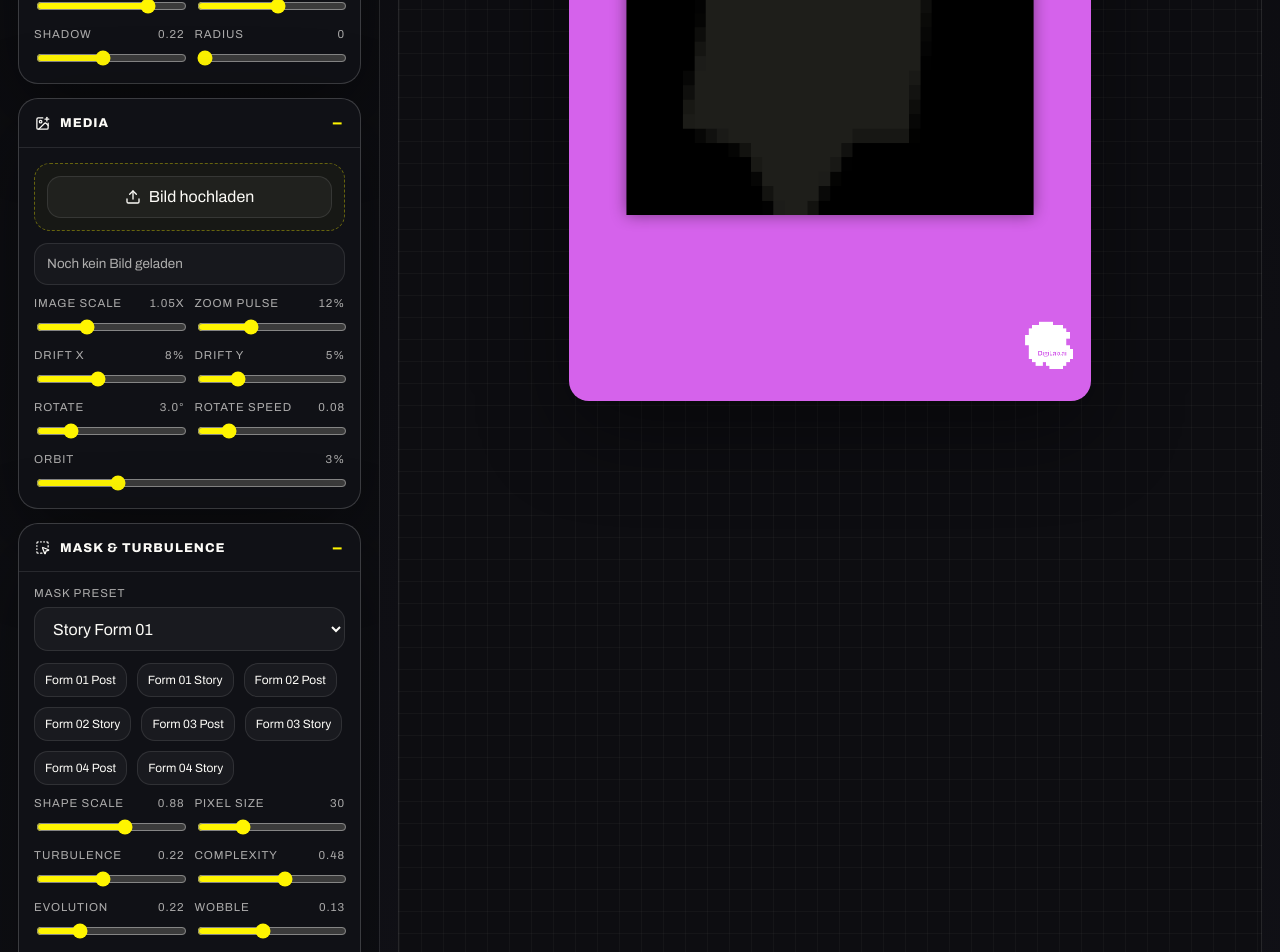
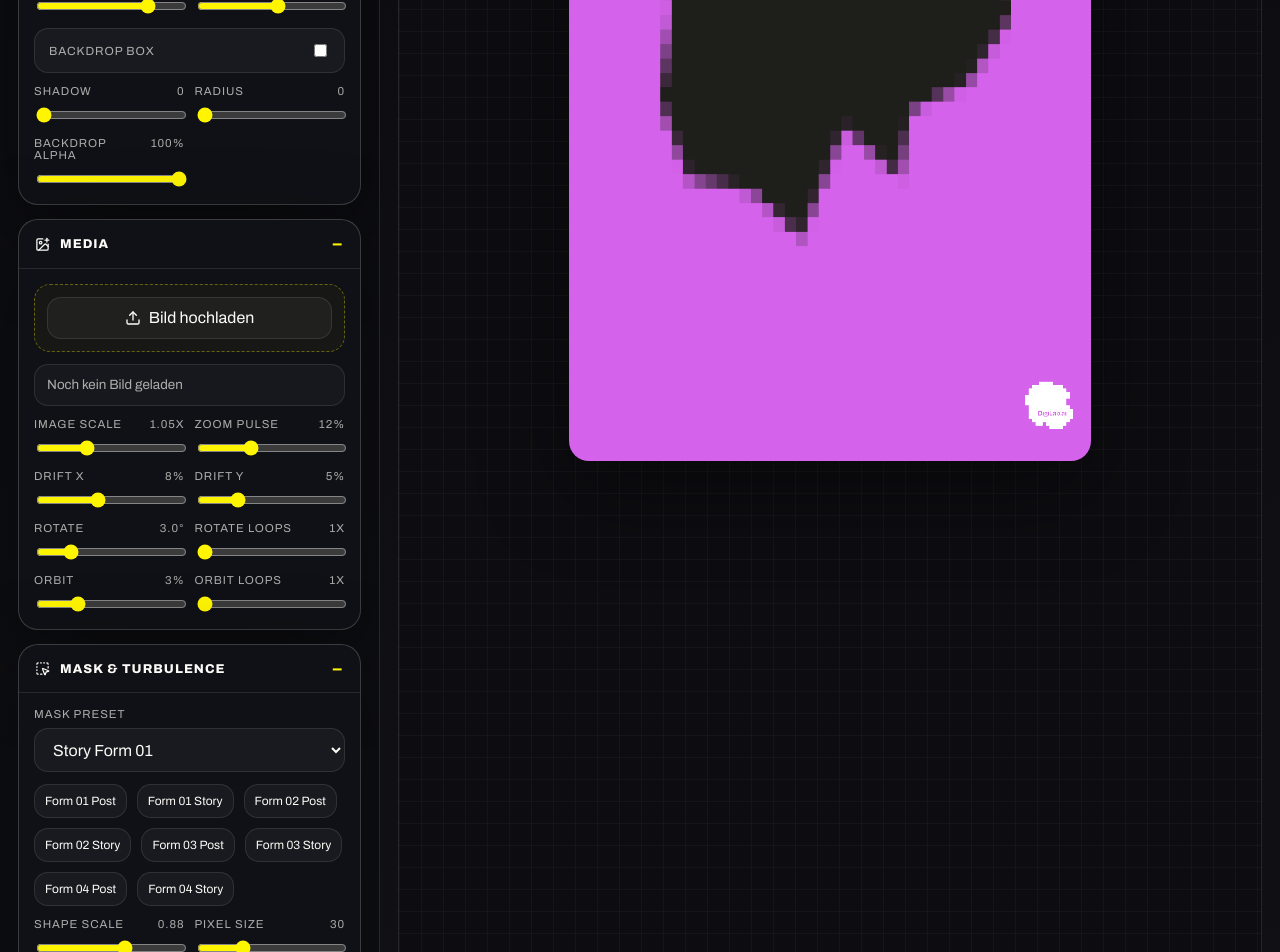
Before and after one commit to maicoding/digilab-mask-motion-studio, a React (Vite) app: page / in a window 1280 px wide. Shown: the part 1360-2312 px from the top of the page. Built offline with nearby package versions, Linux system fonts and the light colour scheme.

Commit message:
Make mask motion seamless and frameless

```diff
--- a/src/App.jsx
+++ b/src/App.jsx
@@ -457,9 +457,14 @@ const App = () => {
             <SliderField label="Stage Breite" value={scene.stage.width} min={0.3} max={0.92} step={0.01} format={(value) => `${Math.round(value * 100)}%`} onChange={(value) => updateScene('stage.width', value)} />
             <SliderField label="Stage Höhe" value={scene.stage.height} min={0.2} max={0.86} step={0.01} format={(value) => `${Math.round(value * 100)}%`} onChange={(value) => updateScene('stage.height', value)} />
           </div>
+          <ToggleField label="Backdrop Box" checked={scene.stage.showBackdrop ?? false} onChange={(value) => updateScene('stage.showBackdrop', value)} />
           <div className="field-grid">
             <SliderField label="Shadow" value={scene.stage.shadow} min={0} max={0.5} step={0.01} onChange={(value) => updateScene('stage.shadow', value)} />
             <SliderField label="Radius" value={scene.stage.radius} min={0} max={0.2} step={0.01} onChange={(value) => updateScene('stage.radius', value)} />
+          </div>
+          <div className="field-grid">
+            <SliderField label="Backdrop Alpha" value={scene.stage.backdropOpacity ?? 1} min={0} max={1} step={0.01} format={(value) => `${Math.round(value * 100)}%`} onChange={(value) => updateScene('stage.backdropOpacity', value)} />
+            <div />
           </div>
         </Section>
 
@@ -476,9 +481,12 @@ const App = () => {
           </div>
           <div className="field-grid">
             <SliderField label="Rotate" value={scene.imageMotion.rotate} min={0} max={15} step={0.5} format={(value) => `${value.toFixed(1)}°`} onChange={(value) => updateScene('imageMotion.rotate', value)} />
-            <SliderField label="Rotate Speed" value={scene.imageMotion.rotateSpeed} min={0.01} max={0.4} step={0.01} format={(value) => `${value.toFixed(2)}`} onChange={(value) => updateScene('imageMotion.rotateSpeed', value)} />
+            <SliderField label="Rotate Loops" value={scene.imageMotion.rotateSpeed} min={1} max={8} step={1} format={(value) => `${Math.round(value)}x`} onChange={(value) => updateScene('imageMotion.rotateSpeed', value)} />
           </div>
-          <SliderField label="Orbit" value={scene.imageMotion.orbit ?? 0} min={0} max={0.12} step={0.005} format={(value) => `${Math.round(value * 100)}%`} onChange={(value) => updateScene('imageMotion.orbit', value)} />
+          <div className="field-grid">
+            <SliderField label="Orbit" value={scene.imageMotion.orbit ?? 0} min={0} max={0.12} step={0.005} format={(value) => `${Math.round(value * 100)}%`} onChange={(value) => updateScene('imageMotion.orbit', value)} />
+            <SliderField label="Orbit Loops" value={scene.imageMotion.orbitCycles ?? 1} min={1} max={8} step={1} format={(value) => `${Math.round(value)}x`} onChange={(value) => updateScene('imageMotion.orbitCycles', value)} />
+          </div>
         </Section>
 
         <Section title="Mask & Turbulence" icon={SquareDashedMousePointer}>
@@ -504,7 +512,7 @@ const App = () => {
             <SliderField label="Complexity" value={scene.mask.complexity} min={0} max={0.8} step={0.01} onChange={(value) => updateScene('mask.complexity', value)} />
           </div>
           <div className="field-grid">
-            <SliderField label="Evolution" value={scene.mask.evolutionSpeed} min={0.01} max={0.8} step={0.01} onChange={(value) => updateScene('mask.evolutionSpeed', value)} />
+            <SliderField label="Evolution Loops" value={scene.mask.evolutionSpeed} min={1} max={8} step={1} format={(value) => `${Math.round(value)}x`} onChange={(value) => updateScene('mask.evolutionSpeed', value)} />
             <SliderField label="Wobble" value={scene.mask.wobble} min={0} max={0.3} step={0.01} onChange={(value) => updateScene('mask.wobble', value)} />
           </div>
           <div className="field-grid">
--- a/src/engine.js
+++ b/src/engine.js
@@ -3,6 +3,7 @@ const tintCache = new Map();
 
 const clamp = (value, min, max) => Math.min(max, Math.max(min, value));
 const fract = (value) => value - Math.floor(value);
+const TAU = Math.PI * 2;
 
 const getScratchCanvas = (key, width, height) => {
   let canvas = scratch.get(key);
@@ -77,14 +78,21 @@ const getProcessedAsset = (image, settings) => {
   return canvas;
 };
 
-const makeMaskPolygon = (mask, time) => {
+const getLoopPhase = (scene, time) => {
+  const duration = Math.max(0.0001, scene.playback?.duration ?? 1);
+  return fract(((time % duration) + duration) / duration);
+};
+
+const makeMaskPolygon = (mask, phase) => {
   const points = [];
   const total = Math.max(8, mask.points);
-  const breath = 1 + Math.sin(time * Math.max(0.04, mask.evolutionSpeed) * 4 + mask.seed * 0.001) * (mask.breath ?? 0);
+  const primaryCycles = Math.max(1, Math.round(mask.evolutionSpeed ?? 1));
+  const secondaryCycles = Math.max(1, primaryCycles + Math.round((mask.complexity ?? 0) * 6));
+  const breath = 1 + Math.sin(TAU * phase * primaryCycles + mask.seed * 0.001) * (mask.breath ?? 0);
   for (let index = 0; index < total; index += 1) {
     const angle = (index / total) * Math.PI * 2;
-    const waveA = Math.sin(angle * 2 + time * mask.evolutionSpeed * 6 + mask.seed * 0.0021) * mask.asymmetry;
-    const waveB = Math.sin(angle * (2 + mask.complexity * 10) - time * mask.evolutionSpeed * 4 + index * 0.27) * mask.wobble;
+    const waveA = Math.sin(angle * 2 + TAU * phase * primaryCycles + mask.seed * 0.0021) * mask.asymmetry;
+    const waveB = Math.sin(angle * (2 + mask.complexity * 10) - TAU * phase * secondaryCycles + index * 0.27) * mask.wobble;
     const waveC = (hash(mask.seed + index * 8.3) - 0.5) * mask.turbulence * 0.8;
     const radius = mask.shapeScale * breath * clamp(0.78 + waveA + waveB + waveC, 0.36, 1.18);
     points.push({
@@ -95,11 +103,11 @@ const makeMaskPolygon = (mask, time) => {
   return points;
 };
 
-const drawPixelMask = (maskCanvas, mask, time, fill) => {
+const drawPixelMask = (maskCanvas, mask, phase, fill) => {
   const ctx = maskCanvas.getContext('2d');
   const resolution = maskCanvas.width;
   const center = resolution / 2;
-  const polygon = makeMaskPolygon(mask, time);
+  const polygon = makeMaskPolygon(mask, phase);
   ctx.save();
   ctx.translate(center + mask.xOffset * resolution * 0.08, center + mask.yOffset * resolution * 0.08);
   ctx.scale(center, center);
@@ -122,7 +130,9 @@ const drawStage = (ctx, width, height, stage) => {
   const stageHeight = height * stage.height;
   const x = width * stage.x - stageWidth / 2;
   const y = height * stage.y - stageHeight / 2;
+  if (stage.showBackdrop) {
     ctx.save();
+    ctx.globalAlpha = stage.backdropOpacity ?? 1;
     ctx.shadowColor = 'rgba(0,0,0,0.45)';
     ctx.shadowBlur = stage.shadow * 140;
     ctx.fillStyle = stage.fill;
@@ -135,13 +145,14 @@ const drawStage = (ctx, width, height, stage) => {
       ctx.fillRect(x, y, stageWidth, stageHeight);
     }
     ctx.restore();
+  }
   return { x, y, width: stageWidth, height: stageHeight };
 };
 
-const drawMaskedImage = (ctx, bounds, scene, time, image, colors) => {
+const drawMaskedImage = (ctx, bounds, scene, phase, image, colors) => {
   const maskSize = Math.round(Math.max(36, scene.mask.pixelSize));
   const maskCanvas = getScratchCanvas(`mask:${scene.mask.presetId}:${maskSize}`, maskSize, maskSize);
-  drawPixelMask(maskCanvas, scene.mask, time, '#ffffff');
+  drawPixelMask(maskCanvas, scene.mask, phase, '#ffffff');
 
   const contentCanvas = getScratchCanvas(`content:${bounds.width}:${bounds.height}`, Math.ceil(bounds.width), Math.ceil(bounds.height));
   const contentCtx = contentCanvas.getContext('2d');
@@ -150,10 +161,13 @@ const drawMaskedImage = (ctx, bounds, scene, time, image, colors) => {
   contentCtx.fillRect(0, 0, contentCanvas.width, contentCanvas.height);
 
   if (image) {
-    const driftX = Math.sin(time * 1.3) * scene.imageMotion.driftX + Math.sin(time * 0.73 + 0.4) * (scene.imageMotion.orbit ?? 0);
-    const driftY = Math.cos(time * 1.17) * scene.imageMotion.driftY + Math.cos(time * 0.91 + 0.9) * (scene.imageMotion.orbit ?? 0);
-    const zoom = 1 + Math.sin(time * scene.imageMotion.zoomSpeed * 6) * scene.imageMotion.zoom;
-    const rotation = Math.sin(time * scene.imageMotion.rotateSpeed * 6) * scene.imageMotion.rotate;
+    const zoomCycles = Math.max(1, Math.round(scene.imageMotion.zoomSpeed ?? 1));
+    const rotateCycles = Math.max(1, Math.round(scene.imageMotion.rotateSpeed ?? 1));
+    const orbitCycles = Math.max(1, Math.round(scene.imageMotion.orbitCycles ?? 1));
+    const driftX = Math.sin(TAU * phase) * scene.imageMotion.driftX + Math.sin(TAU * phase * orbitCycles + 0.4) * (scene.imageMotion.orbit ?? 0);
+    const driftY = Math.cos(TAU * phase) * scene.imageMotion.driftY + Math.cos(TAU * phase * orbitCycles + 0.9) * (scene.imageMotion.orbit ?? 0);
+    const zoom = 1 + Math.sin(TAU * phase * zoomCycles) * scene.imageMotion.zoom;
+    const rotation = Math.sin(TAU * phase * rotateCycles) * scene.imageMotion.rotate;
     const fitScale = Math.max(contentCanvas.width / image.width, contentCanvas.height / image.height) * scene.imageMotion.scale * zoom;
     const drawWidth = image.width * fitScale;
     const drawHeight = image.height * fitScale;
@@ -199,6 +213,7 @@ export const renderScene = ({ ctx, width, height, scene, colors, time, getImage
   ctx.clearRect(0, 0, width, height);
   ctx.fillStyle = scene.useCustomBackground ? scene.backgroundColor : colors.background;
   ctx.fillRect(0, 0, width, height);
+  const phase = getLoopPhase(scene, time);
 
   const bounds = drawStage(ctx, width, height, {
     ...scene.stage,
@@ -206,7 +221,7 @@ export const renderScene = ({ ctx, width, height, scene, colors, time, getImage
   });
 
   const image = getImage(scene.imageSrc);
-  drawMaskedImage(ctx, bounds, scene, time, image, colors);
+  drawMaskedImage(ctx, bounds, scene, phase, image, colors);
 
   const logoImage = getImage(scene.overlay.logoSrc);
   drawLogo(ctx, width, height, scene.overlay, logoImage);
--- a/src/presets.js
+++ b/src/presets.js
@@ -56,32 +56,32 @@ export const MOTION_PRESETS = [
   {
     id: 'ae-classic',
     label: 'AE Classic',
-    mask: { turbulence: 0.22, complexity: 0.46, evolutionSpeed: 0.22, wobble: 0.13, asymmetry: 0.17, breath: 0.04 },
-    imageMotion: { driftX: 0.08, driftY: 0.05, zoom: 0.12, zoomSpeed: 0.18, rotate: 3, rotateSpeed: 0.08, orbit: 0.03 },
+    mask: { turbulence: 0.22, complexity: 0.46, evolutionSpeed: 2, wobble: 0.13, asymmetry: 0.17, breath: 0.04 },
+    imageMotion: { driftX: 0.08, driftY: 0.05, zoom: 0.12, zoomSpeed: 2, rotate: 3, rotateSpeed: 1, orbit: 0.03, orbitCycles: 1 },
   },
   {
     id: 'soft-float',
     label: 'Soft Float',
-    mask: { turbulence: 0.12, complexity: 0.28, evolutionSpeed: 0.12, wobble: 0.07, asymmetry: 0.1, breath: 0.06 },
-    imageMotion: { driftX: 0.04, driftY: 0.025, zoom: 0.08, zoomSpeed: 0.12, rotate: 1.5, rotateSpeed: 0.05, orbit: 0.02 },
+    mask: { turbulence: 0.12, complexity: 0.28, evolutionSpeed: 1, wobble: 0.07, asymmetry: 0.1, breath: 0.06 },
+    imageMotion: { driftX: 0.04, driftY: 0.025, zoom: 0.08, zoomSpeed: 1, rotate: 1.5, rotateSpeed: 1, orbit: 0.02, orbitCycles: 1 },
   },
   {
     id: 'liquid-roll',
     label: 'Liquid Roll',
-    mask: { turbulence: 0.2, complexity: 0.34, evolutionSpeed: 0.18, wobble: 0.12, asymmetry: 0.24, breath: 0.05 },
-    imageMotion: { driftX: 0.09, driftY: 0.08, zoom: 0.1, zoomSpeed: 0.17, rotate: 4.5, rotateSpeed: 0.14, orbit: 0.05 },
+    mask: { turbulence: 0.2, complexity: 0.34, evolutionSpeed: 2, wobble: 0.12, asymmetry: 0.24, breath: 0.05 },
+    imageMotion: { driftX: 0.09, driftY: 0.08, zoom: 0.1, zoomSpeed: 2, rotate: 4.5, rotateSpeed: 2, orbit: 0.05, orbitCycles: 2 },
   },
   {
     id: 'rubber-pulse',
     label: 'Rubber Pulse',
-    mask: { turbulence: 0.16, complexity: 0.24, evolutionSpeed: 0.2, wobble: 0.18, asymmetry: 0.14, breath: 0.1 },
-    imageMotion: { driftX: 0.03, driftY: 0.03, zoom: 0.18, zoomSpeed: 0.3, rotate: 1.2, rotateSpeed: 0.06, orbit: 0.025 },
+    mask: { turbulence: 0.16, complexity: 0.24, evolutionSpeed: 2, wobble: 0.18, asymmetry: 0.14, breath: 0.1 },
+    imageMotion: { driftX: 0.03, driftY: 0.03, zoom: 0.18, zoomSpeed: 3, rotate: 1.2, rotateSpeed: 1, orbit: 0.025, orbitCycles: 1 },
   },
   {
     id: 'storm-wave',
     label: 'Storm Wave',
-    mask: { turbulence: 0.34, complexity: 0.6, evolutionSpeed: 0.34, wobble: 0.22, asymmetry: 0.28, breath: 0.07 },
-    imageMotion: { driftX: 0.14, driftY: 0.09, zoom: 0.14, zoomSpeed: 0.24, rotate: 6, rotateSpeed: 0.19, orbit: 0.07 },
+    mask: { turbulence: 0.34, complexity: 0.6, evolutionSpeed: 3, wobble: 0.22, asymmetry: 0.28, breath: 0.07 },
+    imageMotion: { driftX: 0.14, driftY: 0.09, zoom: 0.14, zoomSpeed: 2, rotate: 6, rotateSpeed: 3, orbit: 0.07, orbitCycles: 2 },
   },
 ];
 
@@ -282,8 +282,10 @@ export const createInitialScene = () => ({
     height: 0.56,
     rotation: 0,
     fill: '#000000',
-    shadow: 0.22,
+    shadow: 0,
     radius: 0,
+    showBackdrop: false,
+    backdropOpacity: 1,
   },
   mask: {
     presetId: 'story-form-01',
@@ -294,7 +296,7 @@ export const createInitialScene = () => ({
     points: 18,
     turbulence: 0.22,
     complexity: 0.48,
-    evolutionSpeed: 0.22,
+    evolutionSpeed: 2,
     wobble: 0.13,
     asymmetry: 0.17,
     breath: 0.04,
@@ -307,10 +309,11 @@ export const createInitialScene = () => ({
     driftX: 0.08,
     driftY: 0.05,
     zoom: 0.12,
-    zoomSpeed: 0.18,
+    zoomSpeed: 2,
     rotate: 3,
-    rotateSpeed: 0.08,
+    rotateSpeed: 1,
     orbit: 0.03,
+    orbitCycles: 1,
   },
   overlay: {
     showLogo: true,
```
Lines whose indentation alone changed are shown as unchanged.
